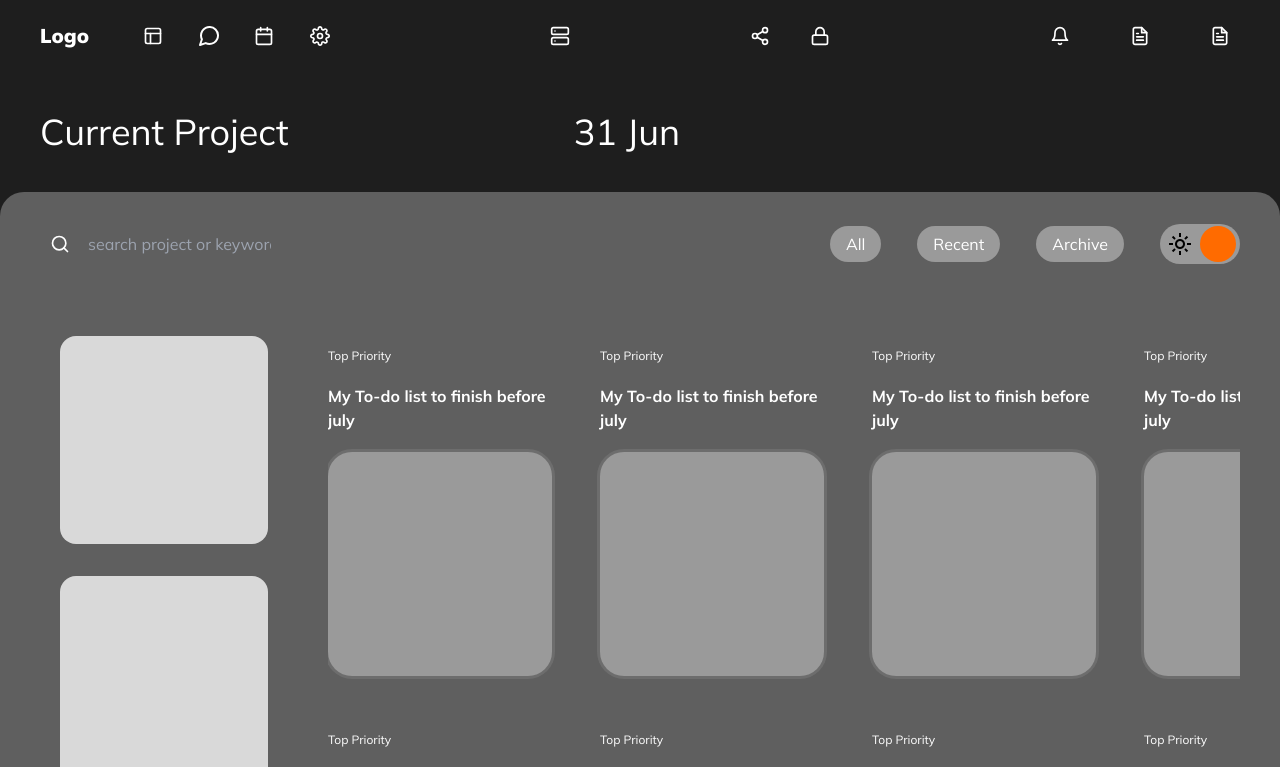
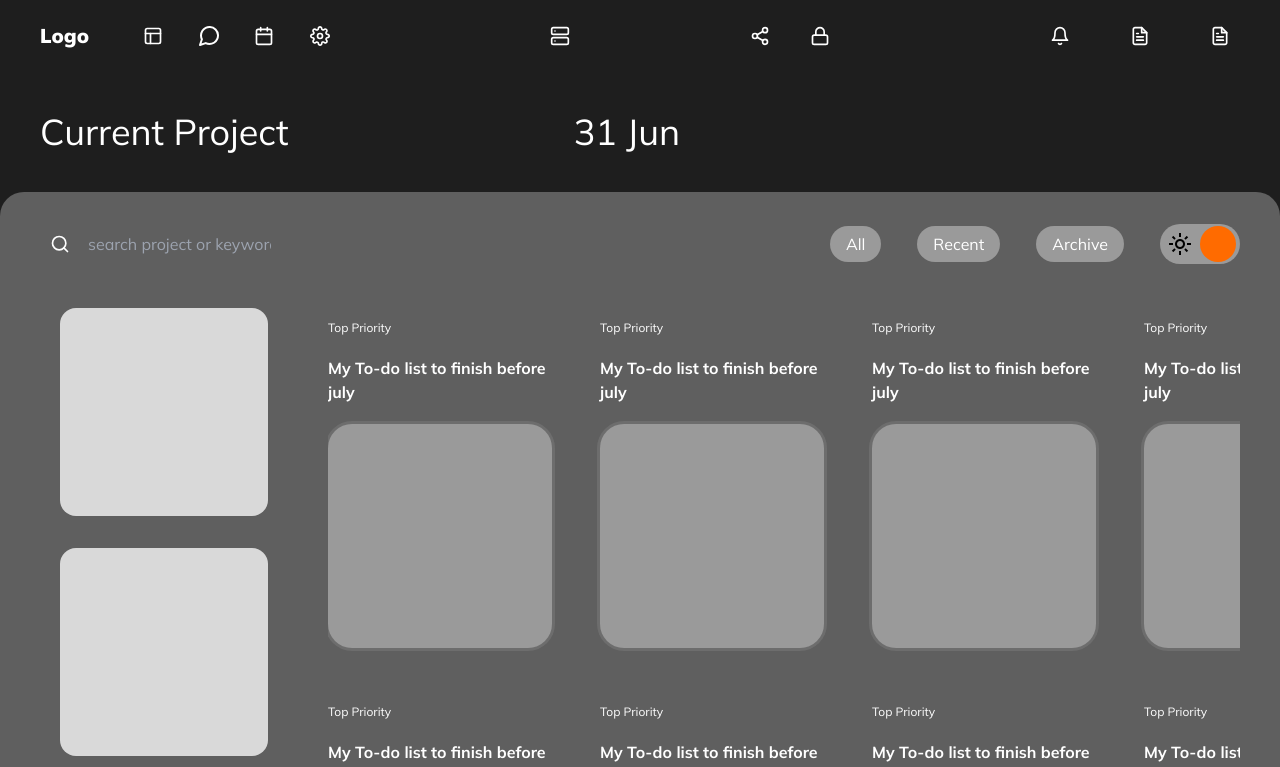
Before and after one commit to Agbo-Frank/vue-project, a Vue app: page / in a window 1280 px wide. Shown: the top 767 px of the page. Built offline with nearby package versions, Linux system fonts and the light colour scheme.

Commit message:
stripped the cards of thier content

```diff
--- a/src/components/Project.vue
+++ b/src/components/Project.vue
@@ -21,7 +21,7 @@
                 </div>
             </div>
         </div>
-        <div class="flex mx-10 mt-10 justify-between">
+        <div class="flex mx-10 mt-3 justify-between">
             <VerticalScroll />
             <div class=" w-pm-80 h-screen scrollbar overflow-y-auto overfow-x-hidden">
                 <HorizontalScroll />
```
